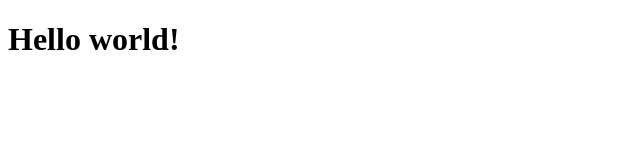
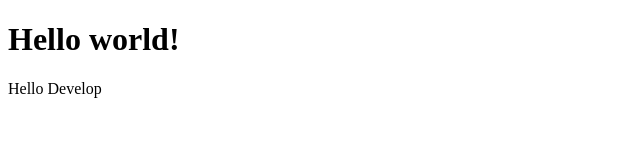
Before and after one commit to markdesigner/git_demo, a plain HTML site: page index.html in a window 1280 px wide. Shown: the whole page, without its empty margins (0-640 px from the left). Drawn offline with Linux system fonts and the light colour scheme.

Commit message:
fordevelop

```diff
--- a/index.html
+++ b/index.html
@@ -7,5 +7,6 @@
 </head>
 <body>
     <h1>Hello world!</h1>
+    <div class="">Hello Develop</div>
 </body>
 </html>
```
